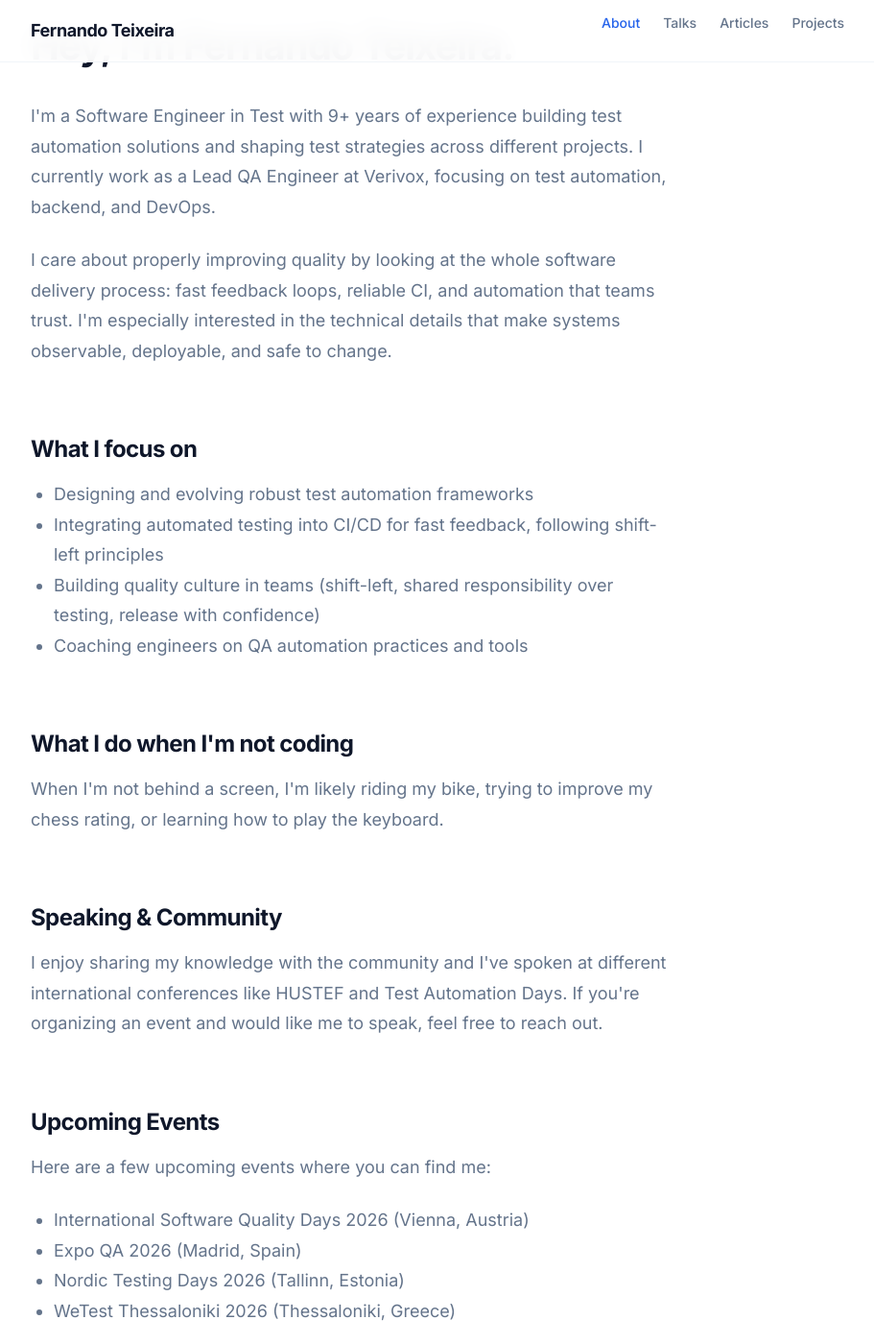
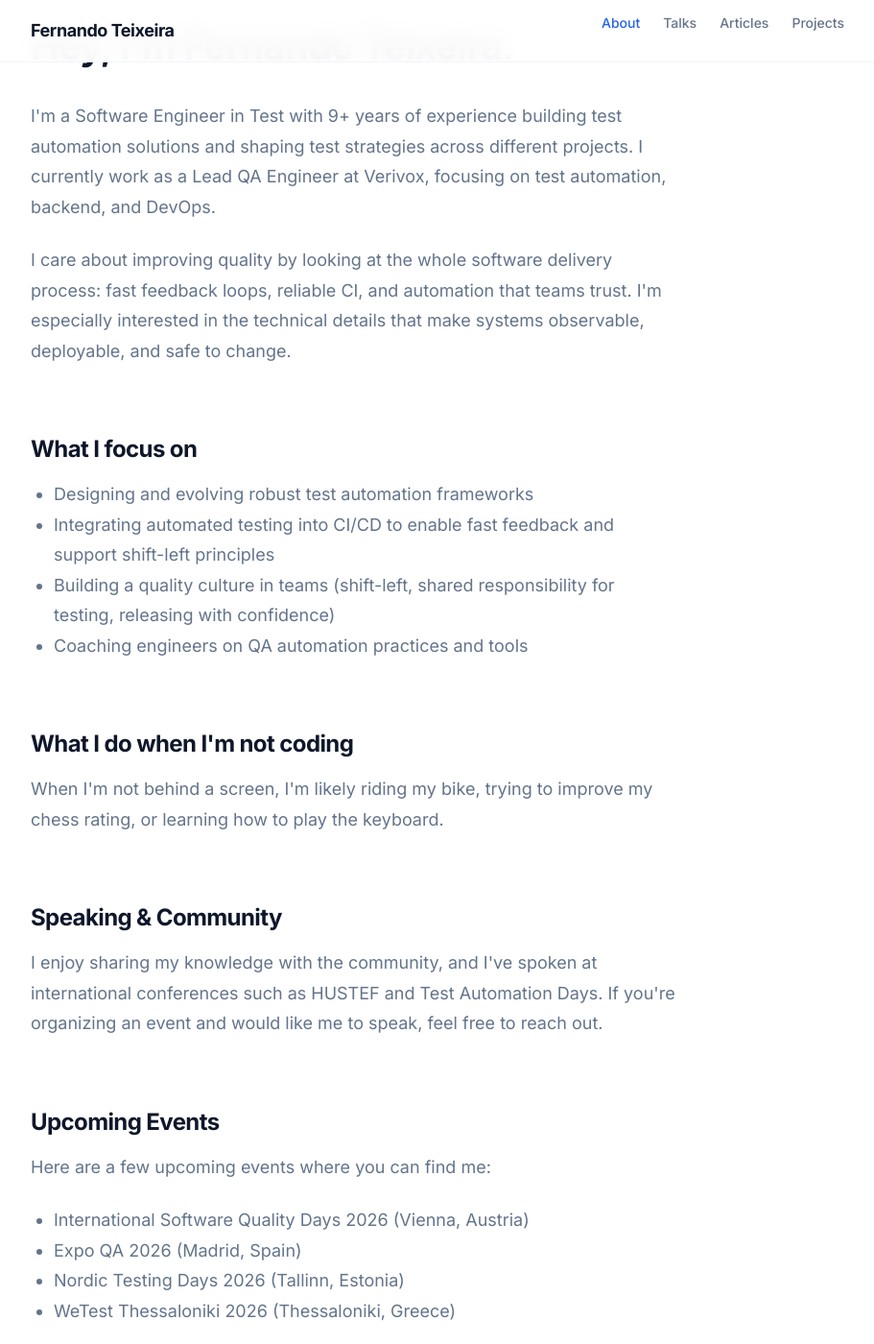
Before and after one commit to teixeira-fernando/teixeira-fernando.github.io, a Jekyll site: the page built from about.md, in a window 1280 px wide and 1400 px high, scrolled down 458 px. Shown: the whole window at 96% size, without its empty margins (184-1095 px from the left). Built offline with Jekyll 4.4.1, drawn with Linux system fonts in a browser that asks for light colours.

Commit message:
improved grammar mistakes

```diff
--- a/about.md
+++ b/about.md
@@ -9,13 +9,13 @@ description: Learn more about me and what I do
   <h1>Hey, I'm {{ site.author.name }}.</h1>
   <p>I'm a Software Engineer in Test with 9+ years of experience building test automation solutions and shaping test strategies across different projects. I currently work as a Lead QA Engineer at Verivox, focusing on test automation, backend, and DevOps.</p>
 
-  <p>I care about properly improving quality by looking at the whole software delivery process: fast feedback loops, reliable CI, and automation that teams trust. I'm especially interested in the technical details that make systems observable, deployable, and safe to change.</p>
+  <p>I care about improving quality by looking at the whole software delivery process: fast feedback loops, reliable CI, and automation that teams trust. I'm especially interested in the technical details that make systems observable, deployable, and safe to change.</p>
 
   <h2>What I focus on</h2>
   <ul>
     <li>Designing and evolving robust test automation frameworks</li>
-    <li>Integrating automated testing into CI/CD for fast feedback, following shift-left principles</li>
-    <li>Building quality culture in teams (shift-left, shared responsibility over testing, release with confidence)</li>
+    <li>Integrating automated testing into CI/CD to enable fast feedback and support shift-left principles</li>
+    <li>Building a quality culture in teams (shift-left, shared responsibility for testing, releasing with confidence)</li>
     <li>Coaching engineers on QA automation practices and tools</li>
   </ul>
 
@@ -23,7 +23,7 @@ description: Learn more about me and what I do
   <p>When I'm not behind a screen, I'm likely riding my bike, trying to improve my chess rating, or learning how to play the keyboard.</p>
 
   <h2>Speaking & Community</h2>
-  <p>I enjoy sharing my knowledge with the community and I've spoken at different international conferences like HUSTEF and Test Automation Days. If you're organizing an event and would like me to speak, feel free to reach out.</p>
+  <p>I enjoy sharing my knowledge with the community, and I've spoken at international conferences such as HUSTEF and Test Automation Days. If you're organizing an event and would like me to speak, feel free to reach out.</p>
 
   <h2>Upcoming Events</h2>
   <p>Here are a few upcoming events where you can find me:</p>
```
